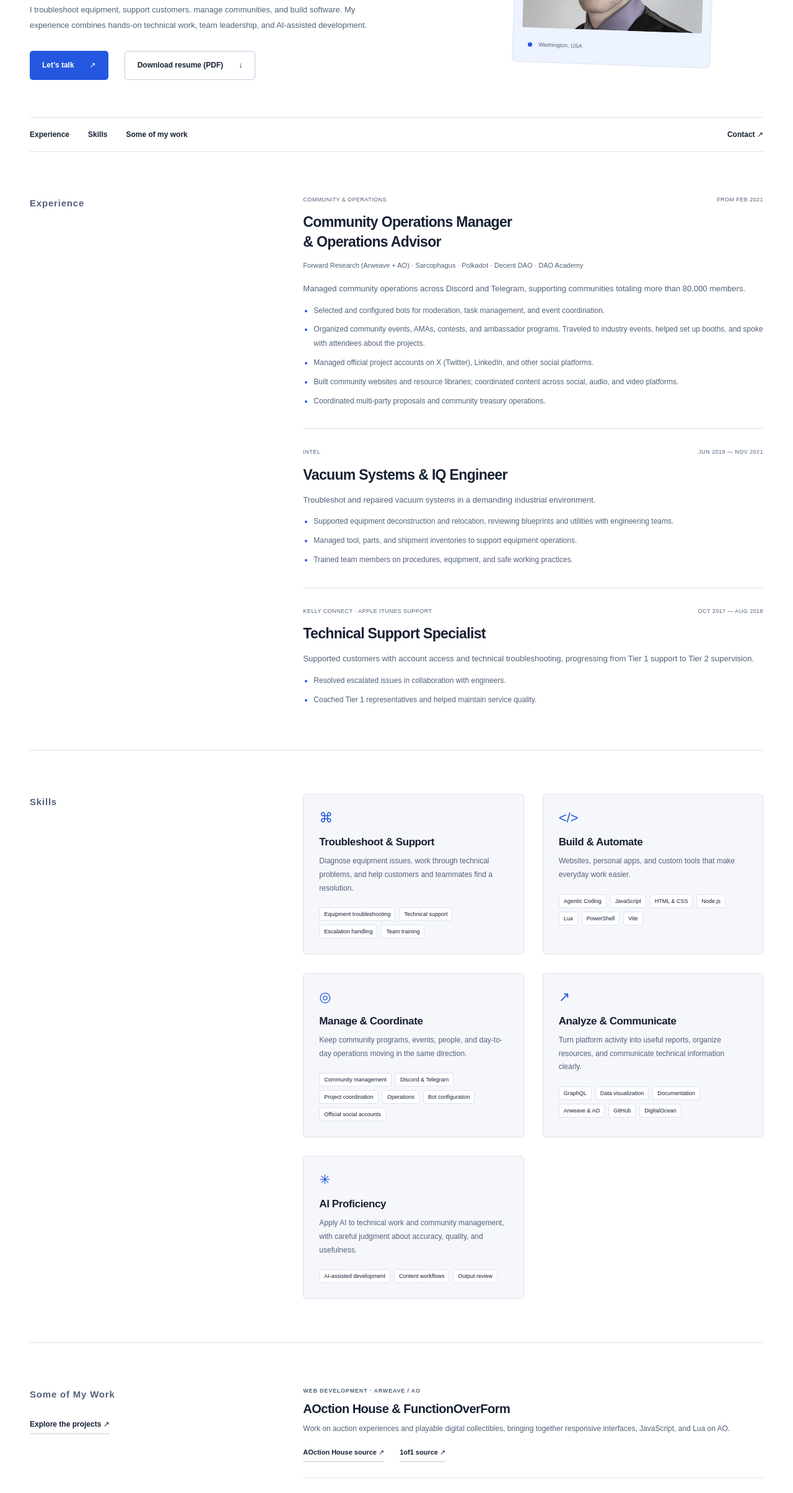
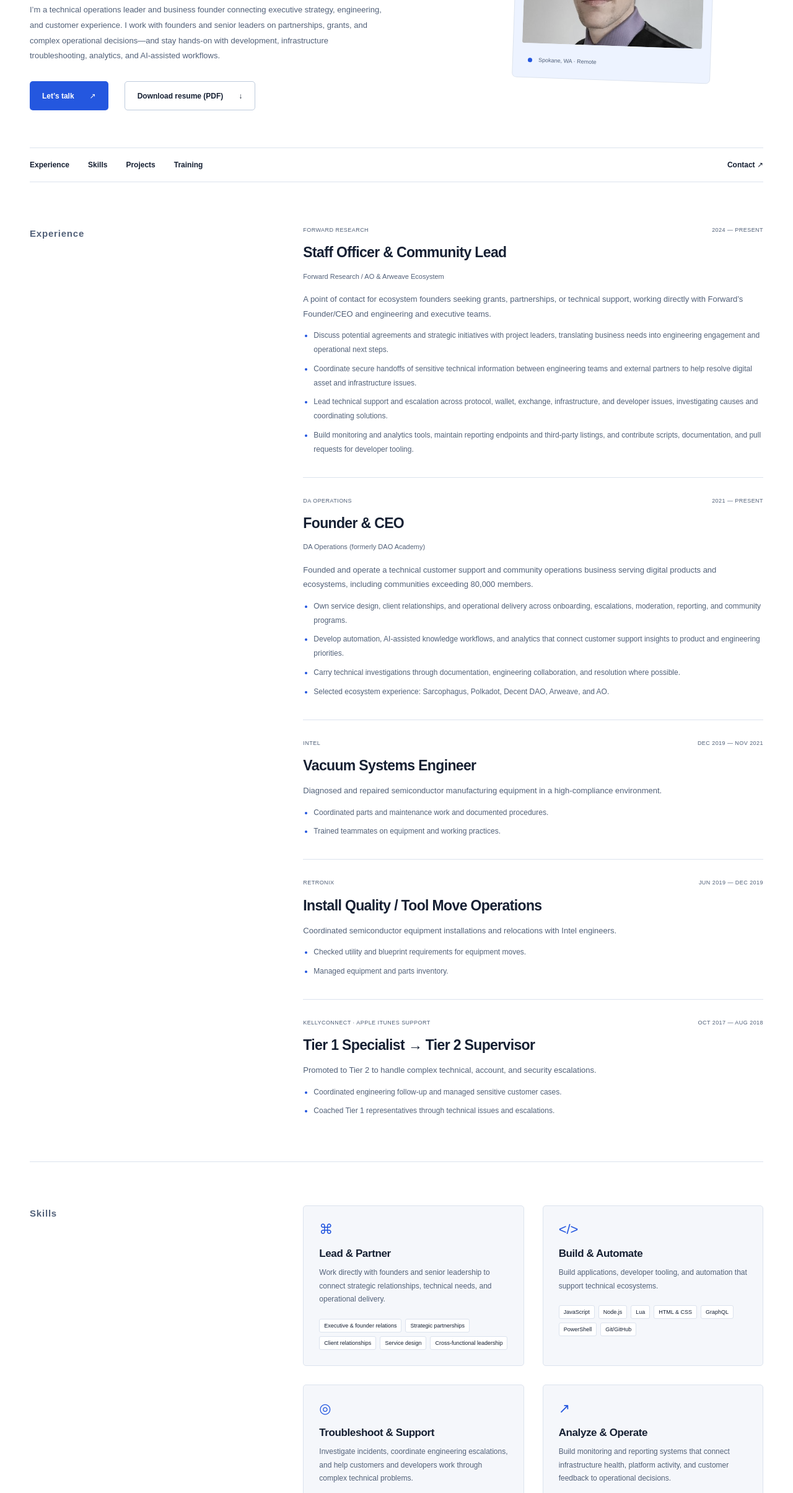
Before and after one commit to Jonny-Ringo/Jon_williams, a website built with Vite: page career/index.html in a window 1280 px wide. Shown: the part 391-2800 px from the top of the page at 62% size. Built offline with nearby package versions, Linux system fonts and the light colour scheme.

Commit message:
Align career site with executive and technical resume

```diff
--- a/career/index.html
+++ b/career/index.html
@@ -8,12 +8,12 @@
     <meta name="theme-color" content="#0d1421" media="(prefers-color-scheme: dark)" />
     <meta
       name="description"
-      content="Jon K. Williams — technical operations, hands-on troubleshooting, community management, customer support, and AI proficiency. Experience and downloadable PDF resume."
+      content="Jon K. Williams — technical operations and strategic partnerships leader, founder, and hands-on developer. Executive and technical experience with a downloadable resume."
     />
     <meta property="og:title" content="Jon K. Williams — Career & Resume" />
     <meta
       property="og:description"
-      content="A hands-on problem solver connecting people, technology, and practical operations. Experience, projects, and AI proficiency."
+      content="Executive strategy, founder relationships, technical customer success, and hands-on engineering. Explore Jon Williams’s experience, projects, and resume."
     />
     <meta property="og:type" content="website" />
     <link rel="icon" type="image/svg+xml" href="../favicon.svg?v=2" />
@@ -40,12 +40,13 @@
           <p class="eyebrow career-eyebrow">Jon K. Williams / Career & Resume</p>
           <p class="print-name">Jon K. Williams</p>
           <h1 id="career-title">
-            Technical Work.<br /><span class="accent">People & Operations.</span>
+            Strategic Leadership.<br /><span class="accent">Hands-on Delivery.</span>
           </h1>
           <p class="career-summary">
-            I troubleshoot equipment, support customers, manage communities, and build software. My
-            experience combines hands-on technical work, team leadership, and AI-assisted
-            development.
+            I’m a technical operations leader and business founder connecting executive strategy,
+            engineering, and customer experience. I work with founders and senior leaders on
+            partnerships, grants, and complex operational decisions—and stay hands-on with
+            development, infrastructure troubleshooting, analytics, and AI-assisted workflows.
           </p>
           <div class="hero-actions">
             <a class="button button-primary" href="mailto:jon.k.williams.711@gmail.com"
@@ -60,19 +61,22 @@
             </a>
           </div>
           <p class="print-contact">
-            Washington, USA · jon.k.williams.711@gmail.com<br />github.com/Jonny-Ringo
+            Spokane, WA · Remote · jon.k.williams.711@gmail.com<br />jonwilliams.xyz ·
+            github.com/Jonny-Ringo
           </p>
         </div>
         <aside class="career-profile">
           <img src="../imgs/me.jpg" width="400" height="400" alt="Jon Williams" />
           <div>
-            <span class="profile-location"><span class="status-dot"></span> Washington, USA</span>
+            <span class="profile-location"
+              ><span class="status-dot"></span> Spokane, WA · Remote</span
+            >
           </div>
         </aside>
       </section>
       <nav class="career-section-nav" aria-label="Career sections">
         <a href="#experience">Experience</a><a href="#capabilities">Skills</a
-        ><a href="#selected-work">Some of my work</a
+        ><a href="#selected-work">Projects</a><a href="#education">Training</a
         ><a href="#contact">Contact <span aria-hidden="true">↗</span></a>
       </nav>
       <section id="experience" class="resume-section" aria-labelledby="experience-title">
@@ -80,65 +84,100 @@
           <h2 class="eyebrow" id="experience-title">Experience</h2>
         </div>
         <div class="experience-list">
-          <article class="experience-item" data-resume-key="community">
+          <article class="experience-item" data-resume-key="forward">
             <div class="experience-meta">
-              <span>COMMUNITY & OPERATIONS</span><span>FROM FEB 2021</span>
+              <span>FORWARD RESEARCH</span><span>2024 — PRESENT</span>
             </div>
-            <h3>Community Operations Manager<br />& Operations Advisor</h3>
-            <p class="experience-company">
-              Forward Research (Arweave + AO) · Sarcophagus · Polkadot · Decent DAO · DAO Academy
-            </p>
+            <h3>Staff Officer & Community Lead</h3>
+            <p class="experience-company">Forward Research / AO & Arweave Ecosystem</p>
             <p>
-              Managed community operations across Discord and Telegram, supporting communities
-              totaling more than 80,000 members.
+              A point of contact for ecosystem founders seeking grants, partnerships, or technical
+              support, working directly with Forward’s Founder/CEO and engineering and executive
+              teams.
             </p>
             <ul>
               <li>
-                Selected and configured bots for moderation, task management, and event
-                coordination.
+                Discuss potential agreements and strategic initiatives with project leaders,
+                translating business needs into engineering engagement and operational next steps.
               </li>
               <li>
-                Organized community events, AMAs, contests, and ambassador programs. Traveled to
-                industry events, helped set up booths, and spoke with attendees about the projects.
+                Coordinate secure handoffs of sensitive technical information between engineering
+                teams and external partners to help resolve digital asset and infrastructure issues.
               </li>
               <li>
-                Managed official project accounts on X (Twitter), LinkedIn, and other social
-                platforms.
+                Lead technical support and escalation across protocol, wallet, exchange,
+                infrastructure, and developer issues, investigating causes and coordinating
+                solutions.
               </li>
               <li>
-                Built community websites and resource libraries; coordinated content across social,
-                audio, and video platforms.
+                Build monitoring and analytics tools, maintain reporting endpoints and third-party
+                listings, and contribute scripts, documentation, and pull requests for developer
+                tooling.
               </li>
-              <li>Coordinated multi-party proposals and community treasury operations.</li>
+            </ul>
+          </article>
+          <article class="experience-item" data-resume-key="founder">
+            <div class="experience-meta"><span>DA OPERATIONS</span><span>2021 — PRESENT</span></div>
+            <h3>Founder & CEO</h3>
+            <p class="experience-company">DA Operations (formerly DAO Academy)</p>
+            <p>
+              Founded and operate a technical customer support and community operations business
+              serving digital products and ecosystems, including communities exceeding 80,000
+              members.
+            </p>
+            <ul>
+              <li>
+                Own service design, client relationships, and operational delivery across
+                onboarding, escalations, moderation, reporting, and community programs.
+              </li>
+              <li>
+                Develop automation, AI-assisted knowledge workflows, and analytics that connect
+                customer support insights to product and engineering priorities.
+              </li>
+              <li>
+                Carry technical investigations through documentation, engineering collaboration, and
+                resolution where possible.
+              </li>
+              <li>
+                Selected ecosystem experience: Sarcophagus, Polkadot, Decent DAO, Arweave, and AO.
+              </li>
             </ul>
           </article>
           <article class="experience-item" data-resume-key="intel">
-            <div class="experience-meta"><span>INTEL</span><span>JUN 2019 — NOV 2021</span></div>
-            <h3>Vacuum Systems & IQ Engineer</h3>
-            <p>Troubleshot and repaired vacuum systems in a demanding industrial environment.</p>
+            <div class="experience-meta"><span>INTEL</span><span>DEC 2019 — NOV 2021</span></div>
+            <h3>Vacuum Systems Engineer</h3>
+            <p>
+              Diagnosed and repaired semiconductor manufacturing equipment in a high-compliance
+              environment.
+            </p>
             <ul>
-              <li>
-                Supported equipment deconstruction and relocation, reviewing blueprints and
-                utilities with engineering teams.
-              </li>
-              <li>
-                Managed tool, parts, and shipment inventories to support equipment operations.
-              </li>
-              <li>Trained team members on procedures, equipment, and safe working practices.</li>
+              <li>Coordinated parts and maintenance work and documented procedures.</li>
+              <li>Trained teammates on equipment and working practices.</li>
+            </ul>
+          </article>
+          <article class="experience-item" data-resume-key="retronix">
+            <div class="experience-meta"><span>RETRONIX</span><span>JUN 2019 — DEC 2019</span></div>
+            <h3>Install Quality / Tool Move Operations</h3>
+            <p>
+              Coordinated semiconductor equipment installations and relocations with Intel
+              engineers.
+            </p>
+            <ul>
+              <li>Checked utility and blueprint requirements for equipment moves.</li>
+              <li>Managed equipment and parts inventory.</li>
             </ul>
           </article>
           <article class="experience-item" data-resume-key="support">
             <div class="experience-meta">
-              <span>KELLY CONNECT · APPLE ITUNES SUPPORT</span><span>OCT 2017 — AUG 2018</span>
+              <span>KELLYCONNECT · APPLE ITUNES SUPPORT</span><span>OCT 2017 — AUG 2018</span>
             </div>
-            <h3>Technical Support Specialist</h3>
+            <h3>Tier 1 Specialist → Tier 2 Supervisor</h3>
             <p>
-              Supported customers with account access and technical troubleshooting, progressing
-              from Tier 1 support to Tier 2 supervision.
+              Promoted to Tier 2 to handle complex technical, account, and security escalations.
             </p>
             <ul>
-              <li>Resolved escalated issues in collaboration with engineers.</li>
-              <li>Coached Tier 1 representatives and helped maintain service quality.</li>
+              <li>Coordinated engineering follow-up and managed sensitive customer cases.</li>
+              <li>Coached Tier 1 representatives through technical issues and escalations.</li>
             </ul>
           </article>
         </div>
@@ -150,61 +189,65 @@
         <div class="capability-grid">
           <article>
             <span class="capability-icon" aria-hidden="true">⌘</span>
-            <h3>Troubleshoot & Support</h3>
+            <h3>Lead & Partner</h3>
             <p>
-              Diagnose equipment issues, work through technical problems, and help customers and
-              teammates find a resolution.
+              Work directly with founders and senior leadership to connect strategic relationships,
+              technical needs, and operational delivery.
             </p>
             <div class="skill-tags">
-              <span>Equipment troubleshooting</span><span>Technical support</span
-              ><span>Escalation handling</span><span>Team training</span>
+              <span>Executive & founder relations</span><span>Strategic partnerships</span
+              ><span>Client relationships</span><span>Service design</span
+              ><span>Cross-functional leadership</span>
             </div>
           </article>
           <article>
             <span class="capability-icon" aria-hidden="true">&lt;/&gt;</span>
             <h3>Build & Automate</h3>
-            <p>Websites, personal apps, and custom tools that make everyday work easier.</p>
+            <p>
+              Build applications, developer tooling, and automation that support technical
+              ecosystems.
+            </p>
             <div class="skill-tags">
-              <span>Agentic Coding</span><span>JavaScript</span><span>HTML & CSS</span
-              ><span>Node.js</span><span>Lua</span><span>PowerShell</span><span>Vite</span>
+              <span>JavaScript</span><span>Node.js</span><span>Lua</span><span>HTML & CSS</span
+              ><span>GraphQL</span><span>PowerShell</span><span>Git/GitHub</span>
             </div>
           </article>
           <article>
             <span class="capability-icon" aria-hidden="true">◎</span>
-            <h3>Manage & Coordinate</h3>
+            <h3>Troubleshoot & Support</h3>
             <p>
-              Keep community programs, events, people, and day-to-day operations moving in the same
-              direction.
+              Investigate incidents, coordinate engineering escalations, and help customers and
+              developers work through complex technical problems.
             </p>
             <div class="skill-tags">
-              <span>Community management</span><span>Discord & Telegram</span
-              ><span>Project coordination</span><span>Operations</span
-              ><span>Bot configuration</span>
-              <span>Official social accounts</span>
+              <span>Technical customer success</span><span>Incident & escalation management</span
+              ><span>Developer onboarding</span><span>Infrastructure troubleshooting</span
+              ><span>Team coaching</span>
             </div>
           </article>
           <article>
             <span class="capability-icon" aria-hidden="true">↗</span>
-            <h3>Analyze & Communicate</h3>
+            <h3>Analyze & Operate</h3>
             <p>
-              Turn platform activity into useful reports, organize resources, and communicate
-              technical information clearly.
+              Build monitoring and reporting systems that connect infrastructure health, platform
+              activity, and customer feedback to operational decisions.
             </p>
             <div class="skill-tags">
-              <span>GraphQL</span><span>Data visualization</span><span>Documentation</span
-              ><span>Arweave & AO</span><span>GitHub</span><span>DigitalOcean</span>
+              <span>Linux & Nginx</span><span>SQLite</span><span>DigitalOcean</span
+              ><span>Arweave, AO & HyperBEAM</span><span>API/reporting endpoints</span
+              ><span>Discord & Telegram</span><span>Notion & Trello</span>
             </div>
           </article>
           <article id="ai" class="capability-ai" aria-labelledby="career-ai-title">
             <span class="capability-icon" aria-hidden="true">✳</span>
             <h3 id="career-ai-title">AI Proficiency</h3>
             <p>
-              Apply AI to technical work and community management, with careful judgment about
-              accuracy, quality, and usefulness.
+              Apply AI to development, automation, and knowledge workflows, connecting support
+              insights to product and engineering work with human review.
             </p>
             <div class="skill-tags">
-              <span>AI-assisted development</span><span>Content workflows</span
-              ><span>Output review</span>
+              <span>AI-assisted development</span><span>Knowledge workflows</span
+              ><span>Automation</span><span>Output review</span>
             </div>
           </article>
         </div>
@@ -217,10 +260,10 @@
         <div class="career-projects">
           <article data-resume-key="auction">
             <span class="mini-label">WEB DEVELOPMENT · ARWEAVE / AO</span>
-            <h3>AOction House & FunctionOverForm</h3>
+            <h3>AOction House</h3>
             <p>
-              Work on auction experiences and playable digital collectibles, bringing together
-              responsive interfaces, JavaScript, and Lua on AO.
+              Developed an auction platform with HTML, CSS, JavaScript, and Lua, supporting listing,
+              bidding, refunds, settlement, and asset-transfer flows.
             </p>
             <a
               class="text-link"
@@ -240,8 +283,9 @@
             <span class="mini-label">GRAPHQL · POWERSHELL · REPORTING</span>
             <h3>The Eye</h3>
             <p>
-              Collected Arweave and AO metrics using GraphQL, producing daily reports and
-              visualizations of platform activity and engagement.
+              Built and maintained ecosystem analytics and monitoring dashboards tracking developer
+              activity, transactions, infrastructure health, and node/network signals, including a
+              3D node visualization.
             </p>
             <a
               class="text-link"
@@ -252,12 +296,30 @@
             >
           </article>
           <article>
-            <span class="mini-label">COMMUNITY OPERATIONS · AUTOMATION</span>
-            <h3>Infrastructure for Online Communities</h3>
+            <span class="mini-label">APPLICATION ANALYTICS · GRAPHQL</span>
+            <h3>Arweave App / Permaweb Analytics</h3>
             <p>
-              Setup and configuration of moderation and coordination bots, alongside informational
-              websites, events, and resources for large online communities.
+              Designed client-side application event tracking backed by permanent data storage and
+              GraphQL querying, reducing reliance on external analytics services.
             </p>
+            <a class="text-link" href="../analytics/">View this site’s analytics ↗</a>
+          </article>
+        </div>
+      </section>
+      <section id="education" class="resume-section" aria-labelledby="education-title">
+        <div class="resume-section-label">
+          <h2 class="eyebrow" id="education-title">Education & Training</h2>
+        </div>
+        <div class="career-projects">
+          <article>
+            <span class="mini-label">2018</span>
+            <h3>Volkswagen Academy</h3>
+            <p>VW Fast Track Certification.</p>
+          </article>
+          <article>
+            <span class="mini-label">2008 — 2009</span>
+            <h3>Anaconda Job Corps</h3>
+            <p>GED & Heavy Equipment Mechanic Trade Certification.</p>
           </article>
         </div>
       </section>
@@ -286,28 +348,6 @@
         </div>
       </section>
     </main>
-    <!-- Extra context for the optional draft generator; the download uses the supplied PDF. -->
-    <template id="resume-context">
-      <section data-resume-key="community">
-        <p>
-          Produced and curated content across YouTube, TikTok, Spotify, Medium, and Reddit,
-          alongside official account management on X (Twitter) and LinkedIn.
-        </p>
-        <p>Coordinated audio and video content for community events and AMAs.</p>
-      </section>
-      <section data-resume-key="intel">
-        <p>
-          Tracked shipment inventories and equipment placement during industrial tool relocations.
-        </p>
-        <p>Maintained PPE and ergonomic practices alongside equipment and inventory procedures.</p>
-      </section>
-      <section data-resume-key="support">
-        <p>
-          Balanced account-access troubleshooting and escalations with policy adherence and customer
-          service requirements.
-        </p>
-      </section>
-    </template>
     <footer class="wrap">
       <div class="footer-pitch">
         <span>Like this site?</span
--- a/src/projects.js
+++ b/src/projects.js
@@ -5,8 +5,9 @@ import eyeDarkPreview from '../imgs/the-eye-dark.png';
 export const projects = {
   auction: {
     category: 'WEB DEVELOPMENT / ARWEAVE & AO',
-    title: 'AOction House & FunctionOverForm',
-    intro: 'On-chain auctions and playable digital collectibles on Arweave and AO.',
+    title: 'AOction House',
+    intro:
+      'An auction platform on Arweave and AO, supporting listing, bidding, refunds, settlement, and asset transfers.',
     sections: [
       [
         'The Idea',
@@ -14,7 +15,7 @@ export const projects = {
       ],
       [
         'My Contribution',
-        'Responsive web interfaces, game functionality, and interactive features, using HTML, CSS, JavaScript, and Lua on AO.',
+        'Developed auction interfaces and flows using HTML, CSS, JavaScript, and Lua on AO. Related FunctionOverForm work explored playable digital collectibles.',
       ],
       [
         'Featured Assets',
@@ -29,7 +30,8 @@ export const projects = {
   metrics: {
     category: 'GRAPHQL / POWERSHELL / DATA VISUALIZATION',
     title: 'The Eye',
-    intro: 'A dashboard for Arweave and AO network activity, transaction metrics, and reports.',
+    intro:
+      'Ecosystem analytics and monitoring for Arweave and AO: developer activity, transactions, infrastructure health, and node/network signals.',
     preview: {
       src: eyePreview,
       darkSrc: eyeDarkPreview,
@@ -39,11 +41,11 @@ export const projects = {
     sections: [
       [
         'The Work',
-        'Collected on-chain metrics with GraphQL and compiled daily reports on activity and engagement.',
+        'Built and maintained dashboards that track ecosystem activity and infrastructure health, including a 3D node visualization.',
       ],
       [
         'My Contribution',
-        'Data collection, reporting, and visualizations to help monitor trends and platform activity.',
+        'Data collection, GraphQL queries, operational reporting, and visualizations that help teams understand network activity and investigate issues.',
       ],
     ],
     links: [
@@ -52,17 +54,18 @@ export const projects = {
     ],
   },
   community: {
-    category: 'COMMUNITY OPERATIONS / AUTOMATION',
-    title: 'Community Operations',
-    intro: 'Moderation tools, resources, online and in-person events, and day-to-day coordination.',
+    category: 'LEADERSHIP / TECHNICAL CUSTOMER SUCCESS',
+    title: 'Technical & Community Operations',
+    intro:
+      'Connecting founder relationships, technical support, and operational delivery across digital products and ecosystems.',
     sections: [
       [
         'The Context',
-        'Community operations and advisory roles spanning Forward Research (Arweave + AO), Sarcophagus, Polkadot, Decent DAO, and DAO Academy.',
+        'Staff Officer & Community Lead at Forward Research, and Founder & CEO of DA Operations (formerly DAO Academy). Selected ecosystem experience includes Sarcophagus, Polkadot, Decent DAO, Arweave, and AO.',
       ],
       [
         'My Contribution',
-        'Selected and configured bots for moderation and coordination, managed official project accounts on X (Twitter), LinkedIn, and other social platforms, organized events and AMAs, developed community websites and resource libraries, and helped coordinate proposals and treasury operations. Also traveled to industry events, helped set up booths, and spoke with attendees about the projects.',
+        'Work directly with founders and senior leadership on partnerships, grants, and technical support. Own service design, client relationships, onboarding, and escalation programs; investigate technical issues with engineering teams and build automation, knowledge workflows, and reporting that connect customer feedback to product priorities.',
       ],
     ],
     links: [['View my experience', './career/#experience']],
```
Also changed, not shown: index.html (+13 -13 lines), scripts/generate-resume.js (+9 -0 lines), scripts/resume-content.js (+12 -2 lines), README.md, 4 other files.
